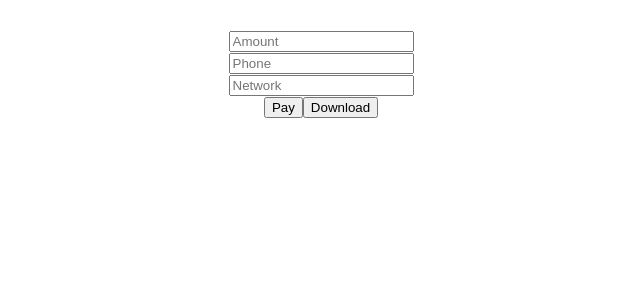
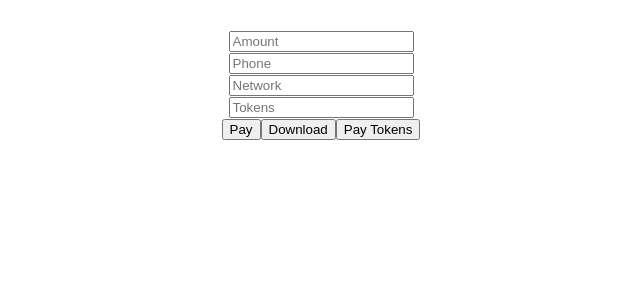
Before and after one commit to Paccy10/test-paynow, a React (Create React App) app: page / in a window 1280 px wide. Shown: the top 300 px of the page, without its empty margins (319-959 px from the left). Built offline with nearby package versions, Linux system fonts and the light colour scheme.

Commit message:
Last commit

```diff
--- a/src/App.js
+++ b/src/App.js
@@ -10,7 +10,8 @@ class App extends Component {
     phone: "",
     network: "",
     loading: false,
-    message: ""
+    message: "",
+    tokens: "",
   };
 
   onChange = (e) => {
@@ -25,22 +26,22 @@ class App extends Component {
         data = {
           phone: this.state.phone,
           network: this.state.network,
-          amount: this.state.amount
+          amount: this.state.amount,
         };
       } else {
         data = {
           web: this.state.web,
-          amount: this.state.amount
+          amount: this.state.amount,
         };
       }
       const res = await axios.patch(
-        "http://localhost:5000/api/transfers/1/pay",
+        "http://localhost:8000/api/transfers/114/pay",
         data,
         {
           headers: {
             Authorization:
-              "Bearer eyJhbGciOiJIUzI1NiIsInR5cCI6IkpXVCJ9.eyJpZCI6NiwiZW1haWwiOiJmZWxpeC5ua3VuZGExQGdtYWlsLmNvbSIsImlhdCI6MTYyMjYzOTk0MSwiZXhwIjoxNjIyNzI2MzQxfQ.xNeQp6HMuoLmvffZzeIlDfCWCMoJg9gBRCyDlyo-enE"
-          }
+              "Bearer eyJhbGciOiJIUzI1NiIsInR5cCI6IkpXVCJ9.eyJpZCI6NSwiZW1haWwiOiJjb252ZXlhbmNlci5vbmVAZ21haWwuY29tIiwiaWF0IjoxNjM4MTc1OTUyLCJleHAiOjE2MzgyNjIzNTJ9.iaQqTpk0spMbYLTe9HthTz14_Zf9IJCOl_AvCIvwWmE",
+          },
         }
       );
       const pollUrl = res.data.pollUrl;
@@ -51,13 +52,13 @@ class App extends Component {
       const poll = () => {
         const callinterval = setInterval(async () => {
           const response = await axios.post(
-            "http://localhost:5000/api/transfers/poll",
-            { pollUrl, transferId: 1 },
+            "http://localhost:8000/api/transfers/poll",
+            { pollUrl, transferId: 114 },
             {
               headers: {
                 Authorization:
-                  "Bearer eyJhbGciOiJIUzI1NiIsInR5cCI6IkpXVCJ9.eyJpZCI6NiwiZW1haWwiOiJmZWxpeC5ua3VuZGExQGdtYWlsLmNvbSIsImlhdCI6MTYyMjYzOTk0MSwiZXhwIjoxNjIyNzI2MzQxfQ.xNeQp6HMuoLmvffZzeIlDfCWCMoJg9gBRCyDlyo-enE"
-              }
+                  "Bearer eyJhbGciOiJIUzI1NiIsInR5cCI6IkpXVCJ9.eyJpZCI6NSwiZW1haWwiOiJjb252ZXlhbmNlci5vbmVAZ21haWwuY29tIiwiaWF0IjoxNjM4MTc1OTUyLCJleHAiOjE2MzgyNjIzNTJ9.iaQqTpk0spMbYLTe9HthTz14_Zf9IJCOl_AvCIvwWmE",
+              },
             }
           );
           console.log(response);
@@ -68,7 +69,7 @@ class App extends Component {
             clearInterval(callinterval);
             this.setState({
               loading: false,
-              message: "Payment made successful!"
+              message: "Payment made successful!",
             });
             return;
           }
@@ -79,7 +80,7 @@ class App extends Component {
             clearInterval(callinterval);
             this.setState({
               loading: false,
-              message: "Payment got cancelled!"
+              message: "Payment got cancelled!",
             });
             return;
           }
@@ -90,7 +91,86 @@ class App extends Component {
       if (error.response.status === 404 || error.response.status === 400) {
         this.setState({
           loading: false,
-          message: error.response.data.message[0]
+          message: error.response.data.message[0],
+        });
+      }
+    }
+  };
+
+  onPayTokens = async () => {
+    try {
+      this.setState({ loading: true, message: "" });
+      let data = null;
+      if (this.state.phone) {
+        data = {
+          phone: this.state.phone,
+          network: this.state.network,
+          tokens: this.state.tokens,
+        };
+      } else {
+        data = {
+          web: this.state.web,
+          tokens: this.state.tokens,
+        };
+      }
+      const res = await axios.patch(
+        "http://localhost:5000/api/users/conveyancers/tokens/pay",
+        data,
+        {
+          headers: {
+            Authorization:
+              "Bearer eyJhbGciOiJIUzI1NiIsInR5cCI6IkpXVCJ9.eyJpZCI6MSwiZW1haWwiOiJzdXBlci1hZG1pbkB6aW1jb25uZWN0LmNvbSIsImlhdCI6MTYyNzI4NzA0OSwiZXhwIjoxNjI3MzczNDQ5fQ.si_yJD0GeWCIlFO__MeV-BjVUEdB0-ulwrMO0cTqOvs",
+          },
+        }
+      );
+      const { pollUrl, tokens } = res.data;
+      if (res.data.type === "web") {
+        window.open(res.data.redirectUrl, "_blank");
+      }
+
+      const poll = () => {
+        const callinterval = setInterval(async () => {
+          const response = await axios.post(
+            "http://localhost:5000/api/users/conveyancers/tokens/poll",
+            { pollUrl, tokens },
+            {
+              headers: {
+                Authorization:
+                  "Bearer eyJhbGciOiJIUzI1NiIsInR5cCI6IkpXVCJ9.eyJpZCI6MSwiZW1haWwiOiJzdXBlci1hZG1pbkB6aW1jb25uZWN0LmNvbSIsImlhdCI6MTYyNzI4NzA0OSwiZXhwIjoxNjI3MzczNDQ5fQ.si_yJD0GeWCIlFO__MeV-BjVUEdB0-ulwrMO0cTqOvs",
+              },
+            }
+          );
+          console.log(response);
+          if (
+            response.data.status === true &&
+            response.data.message === "paid"
+          ) {
+            clearInterval(callinterval);
+            this.setState({
+              loading: false,
+              message: "Payment made successful!",
+            });
+            return;
+          }
+          if (
+            response.data.status === false &&
+            response.data.message === "cancelled"
+          ) {
+            clearInterval(callinterval);
+            this.setState({
+              loading: false,
+              message: "Payment got cancelled!",
+            });
+            return;
+          }
+        }, 15000);
+      };
+      poll();
+    } catch (error) {
+      if (error.response.status === 404 || error.response.status === 400) {
+        this.setState({
+          loading: false,
+          message: error.response.data.message[0],
         });
       }
     }
@@ -103,8 +183,8 @@ class App extends Component {
       responseType: "blob",
       headers: {
         Authorization:
-          "Bearer eyJhbGciOiJIUzI1NiIsInR5cCI6IkpXVCJ9.eyJpZCI6NiwiZW1haWwiOiJmZWxpeC5ua3VuZGExQGdtYWlsLmNvbSIsImlhdCI6MTYyMjYzOTk0MSwiZXhwIjoxNjIyNzI2MzQxfQ.xNeQp6HMuoLmvffZzeIlDfCWCMoJg9gBRCyDlyo-enE"
-      }
+          "Bearer eyJhbGciOiJIUzI1NiIsInR5cCI6IkpXVCJ9.eyJpZCI6NSwiZW1haWwiOiJjb252ZXlhbmNlci5vbmVAZ21haWwuY29tIiwiaWF0IjoxNjM4MTc1OTUyLCJleHAiOjE2MzgyNjIzNTJ9.iaQqTpk0spMbYLTe9HthTz14_Zf9IJCOl_AvCIvwWmE",
+      },
     }).then((response) => {
       FileDownload(response.data, "file.pdf");
     });
@@ -145,8 +225,18 @@ class App extends Component {
                 onChange={this.onChange}
               />
             </div>
+            <div>
+              <input
+                type="text"
+                name="tokens"
+                placeholder="Tokens"
+                value={this.state.tokens}
+                onChange={this.onChange}
+              />
+            </div>
             <button onClick={this.onPay}>Pay</button>
             <button onClick={this.onDownload}>Download</button>
+            <button onClick={this.onPayTokens}>Pay Tokens</button>
           </div>
         )}
       </div>
```
